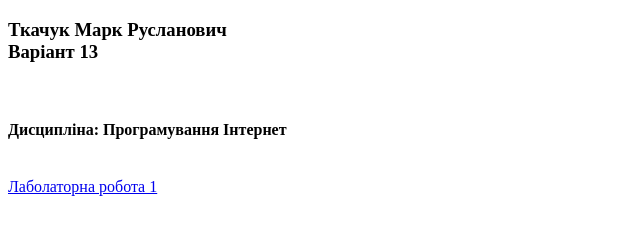
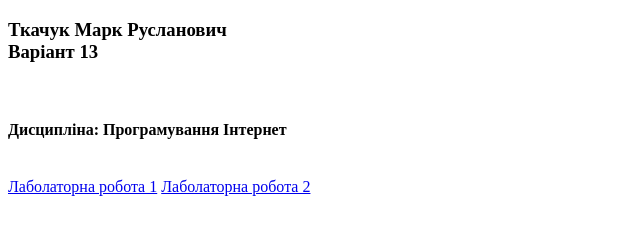
Before and after one commit to pFudixD/-, a plain HTML site: page index.html in a window 1280 px wide. Shown: the whole page, without its empty margins (0-640 px from the left). Drawn offline with Linux system fonts and the light colour scheme.

Commit message:
second commit2

```diff
--- a/index.html
+++ b/index.html
@@ -10,5 +10,7 @@
     <br>Варіант 13</h3>
     <br><h4>Дисципліна: Програмування Інтернет</h4><br>
     <a href="lab1_tkachuk/lab1.html">Лаболаторна робота 1</a>
+    <a href="lab2_tkachuk/lab2.html">Лаболаторна робота 2</a>
+
 </body>
 </html>
```
